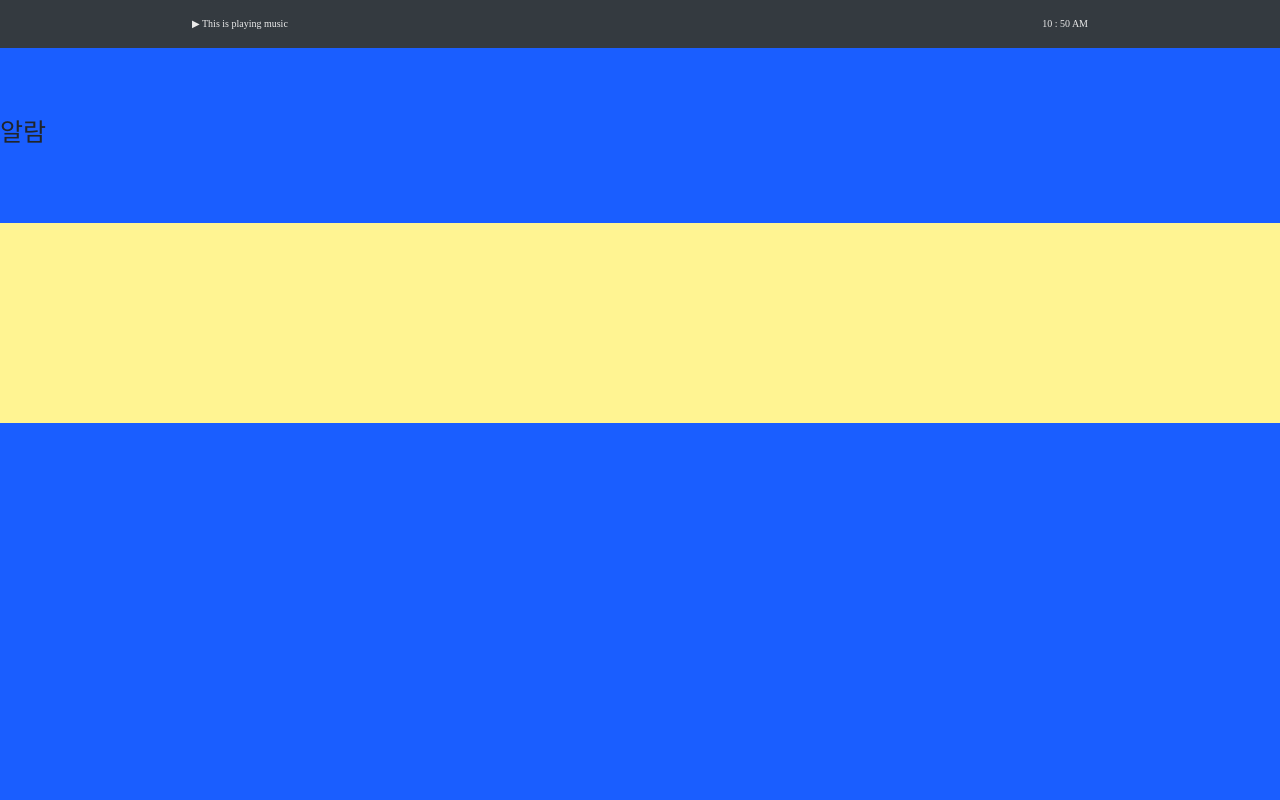
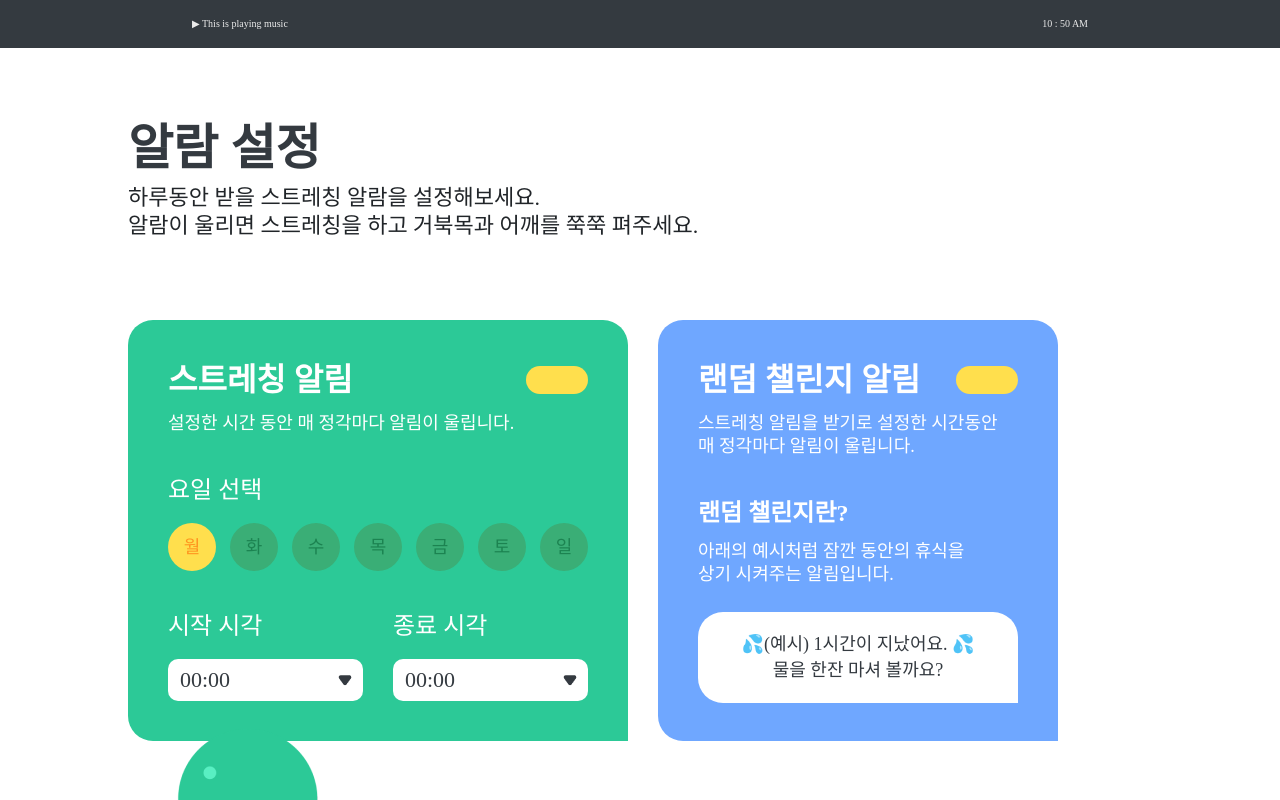
Before and after one commit to turtle-engineers/BTP_ui, a Vue app: page /Alarm in a window 1280 px wide. Shown: the top 800 px of the page. Built offline with nearby package versions, Linux system fonts and the light colour scheme; a web font is replaced by a local one.

Commit message:
알람설정 화면 > html 일부 수정 (시간은 form으로, wrap일부 추가, 임시 버튼 추가 ... ) > scss 추가

```diff
--- a/src/assets/scss/components/myAlarm.scss
+++ b/src/assets/scss/components/myAlarm.scss
@@ -0,0 +1,168 @@
+body {
+  background-color: white;
+}
+
+$btp-y: #ffdf4d;
+.alarm-wrap {
+  display: flexbox;
+  align-items: center;
+  justify-content: center;
+  flex-direction: row;
+  dl {
+    margin: 0;
+    margin-bottom: 40px;
+  }
+  dt {
+    font-size: 32px;
+    line-height: 40px;
+    margin: 0;
+    margin-bottom: 12px;
+  }
+  dd {
+    margin: 0;
+    font-size: 18px;
+    line-height: 23px;
+  }
+}
+
+//onoff 버튼
+.onoff-button {
+  display: inline-block;
+  position: absolute;
+  top: 46px;
+  right: 40px;
+  height: 28px;
+  width: 62px;
+  border-radius: 28px;
+  background-color: $btp-y;
+}
+
+.alarm-container {
+  display: inline-block;
+  vertical-align: top;
+  position: relative;
+  height: 421px;
+  border-radius: $btp-border;
+  padding: 40px;
+  margin-bottom: 20px; //임의
+  color: white;
+}
+.alarm-container:not(:last-child) {
+  margin-right: 30px;
+}
+
+//스트레칭 알림
+.alarm-stretching {
+  width: 500px;
+  background-color: $color-g;
+  // 요일
+  .weekcheck {
+    height: fit-content;
+    margin-bottom: 40px;
+    h2 {
+      font-size: 24px;
+      line-height: 30px;
+      margin-bottom: 18px;
+    }
+  }
+  .weekday {
+    margin: 0;
+    display: inline-block;
+    padding: 15px;
+    width: 48px;
+    height: 48px;
+    text-align: center;
+    font-size: 18px;
+    line-height: 18px;
+    border-radius: 50%;
+  }
+  .weekday:not(:last-child) {
+    margin-right: 14px;
+  }
+  .true {
+    //요일 on
+    background-color: $btp-y;
+    color: #ff941f;
+  }
+  .false {
+    //요일 off
+    background-color: #3aae76;
+    color: #1c8351;
+  }
+
+  //시간
+  form {
+    display: flex;
+    width: 100%;
+    flex-wrap: nowrap;
+    justify-content: space-between;
+    fieldset {
+      width: 195px;
+    }
+    legend {
+      font-size: 24px;
+      line-height: 30px;
+      margin-bottom: 18px;
+    }
+    select {
+      width: 100%;
+      height: 42px;
+      padding: 6px 12px;
+      border-radius: 10px;
+      background: url("../assets/icon/select-down-btn.png") no-repeat 94% 50%;
+      background-color: #ffffff;
+      font-weight: 500;
+      font-size: 22px;
+      line-height: 30px;
+      color: $btpblack;
+      -webkit-appearance: none;
+      -moz-appearance: none;
+      appearance: none;
+    }
+    select::-ms-expand {
+      display: none;
+    }
+  }
+}
+
+.alarm-challenge {
+  background-color: $color-b;
+  width: 400px;
+  .sub-title {
+    margin-bottom: 26px;
+    dt {
+      font-size: 24px;
+      line-height: 30px;
+      margin: 0;
+      margin-bottom: 12px;
+    }
+    dd {
+      margin: 0;
+      font-size: 18px;
+      line-height: 23px;
+    }
+  }
+
+  .random-challenge {
+    background-color: #ffffff;
+    width: 320px;
+    height: 91px;
+    border-radius: $btp-border;
+    text-align: center;
+    span {
+      //임시
+      position: relative;
+      top: 19px;
+      color: $btpblack;
+      font-size: 18px;
+      line-height: 26px;
+    }
+  }
+}
+
+//과학자 이미지
+.alarm-scientist {
+  vertical-align: bottom;
+  position: relative;
+  bottom: 20px+12px;
+}
--- a/src/views/MyAlarm.vue
+++ b/src/views/MyAlarm.vue
@@ -1,6 +1,89 @@
 <template>
   <body>
-    <h1 class="btp-title">알람</h1>
+    <div class="btp-container">
+      <section class="btp-title">
+        <h1>알람 설정</h1>
+        <p>
+          하루동안 받을 스트레칭 알람을 설정해보세요. <br />
+          알람이 울리면 스트레칭을 하고 거북목과 어깨를 쭉쭉 펴주세요.
+        </p>
+      </section>
+      <!-- 알람 (초록) -->
+      <div class="alarm-wrap">
+        <section class="alarm-stretching alarm-container">
+          <dl>
+            <dt>스트레칭 알림</dt>
+            <dd>설정한 시간 동안 매 정각마다 알림이 울립니다.</dd>
+          </dl>
+          <div class="onoff-button"></div>
+          <!-- on off버튼 -->
+          <div class="weekcheck">
+            <h2>요일 선택</h2>
+            <article>
+              <p class="weekday" :class="isChecked ? 'true' : 'true'">월</p>
+              <p class="weekday" :class="isChecked ? 'true' : 'false'">화</p>
+              <p class="weekday" :class="isChecked ? 'true' : 'false'">수</p>
+              <p class="weekday" :class="isChecked ? 'true' : 'false'">목</p>
+              <p class="weekday" :class="isChecked ? 'true' : 'false'">금</p>
+              <p class="weekday" :class="isChecked ? 'true' : 'false'">토</p>
+              <p class="weekday" :class="isChecked ? 'true' : 'false'">일</p>
+            </article>
+          </div>
+
+          <form>
+            <fieldset>
+              <legend>시작 시각</legend>
+              <select name="start-clock">
+                <option value="">00:00</option>
+                <option value="">01:00</option>
+                <option value="">02:00</option>
+                <option value="">03:00</option>
+                <option value="">04:00</option>
+              </select>
+            </fieldset>
+            <fieldset>
+              <legend>종료 시각</legend>
+              <select name="end-clock">
+                <option value="">00:00</option>
+                <option value="">01:00</option>
+                <option value="">02:00</option>
+                <option value="">03:00</option>
+                <option value="">04:00</option>
+              </select>
+            </fieldset>
+          </form>
+        </section>
+        <!-- 알람(파랑) -->
+        <section class="alarm-challenge alarm-container">
+          <dl>
+            <dt>랜덤 챌린지 알림</dt>
+            <dd>
+              스트레칭 알림을 받기로 설정한 시간동안 <br />
+              매 정각마다 알림이 울립니다.
+            </dd>
+          </dl>
+          <dl class="sub-title">
+            <dt>랜덤 챌린지란?</dt>
+            <dd>
+              아래의 예시처럼 잠깐 동안의 휴식을<br />
+              상기 시켜주는 알림입니다.
+            </dd>
+          </dl>
+          <div class="random-challenge">
+            <span>
+              💦(예시) 1시간이 지났어요. 💦<br />
+              물을 한잔 마셔 볼까요?
+            </span>
+          </div>
+          <div class="onoff-button"></div>
+        </section>
+        <img
+          class="alarm-scientist"
+          src="../assets/images/alarm-scientist.png"
+          alt="알람 과학자"
+        />
+      </div>
+    </div>
   </body>
 </template>
 <style lang="scss" scoped>
@@ -9,5 +92,11 @@
 @import "@/assets/scss/components/myAlarm.scss";
 </style>
 <script>
-export default {};
+export default {
+  data() {
+    return {
+      isChecked: false,
+    };
+  },
+};
 </script>
```
